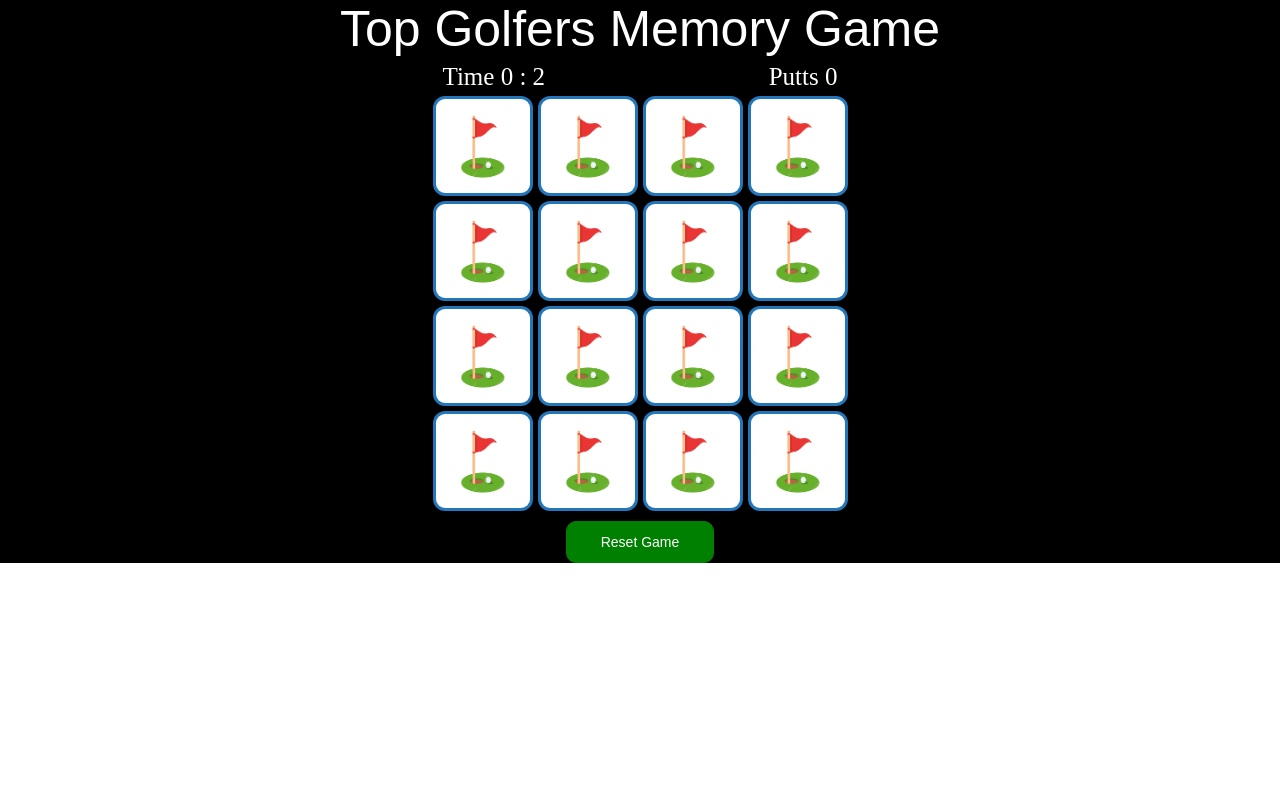
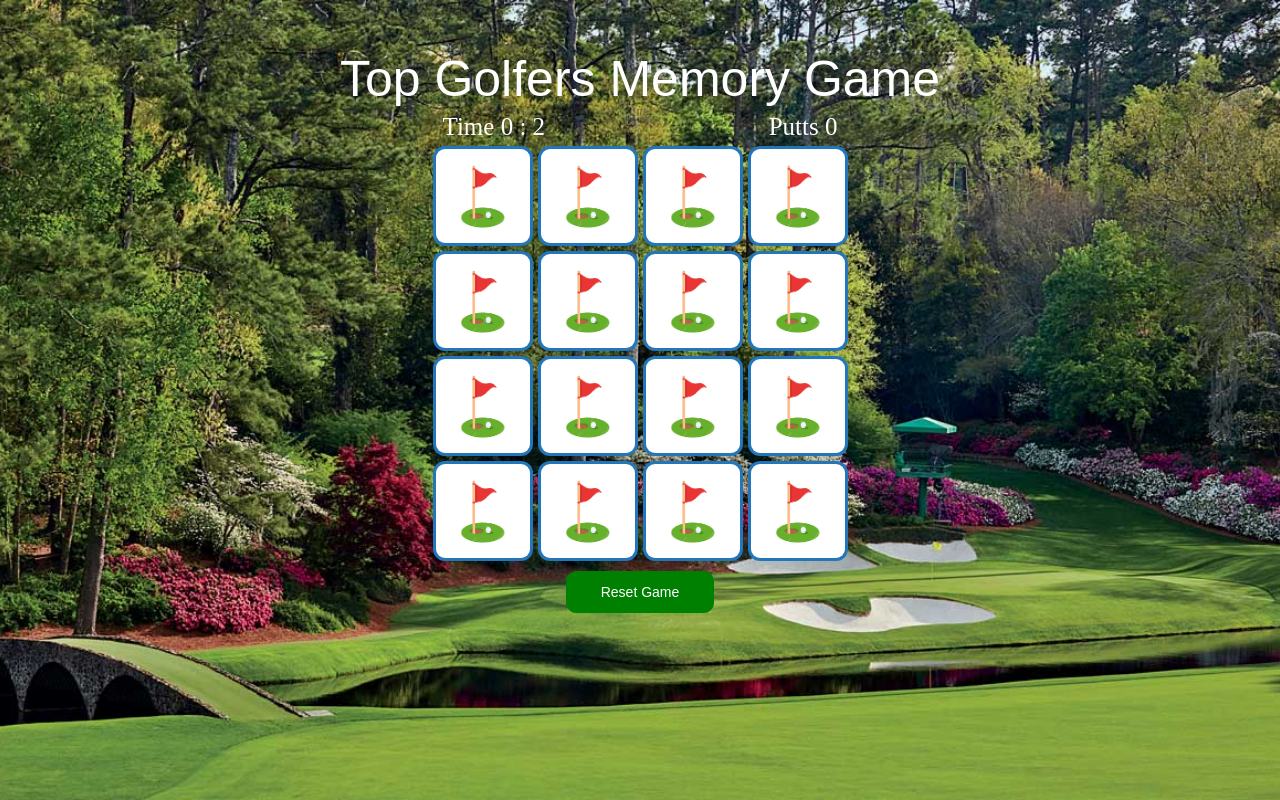
Before and after one commit to PatrickG0308/PP2-GolferMem, a plain HTML site: page index.html in a window 1280 px wide. Both pictures are taken after a click on the button "Tee off!". Shown: the top 800 px of the page. Drawn offline with Linux system fonts and the light colour scheme.

Commit message:
add absolute to game container

```diff
--- a/assets/css/style.css
+++ b/assets/css/style.css
@@ -67,22 +67,19 @@
 /* Game Container and info */
 
 .gameboard {
-    /*background: url(../images/Augusta-National.jpg) no-repeat center center fixed;
-    -webkit-background-size: cover;
+    background: url(../images/Augusta-National.jpg) no-repeat center center fixed;
+   -webkit-background-size: cover;
     -moz-background-size: cover;
     -o-background-size: cover;
     background-size: cover;
-    min-height: 100vh;*/
+    /*min-height: 100vh;*/
    /*background-color: black;
     height: 80%;
     min-height: 1000px;*/
+    position: absolute;
     width: 100%;
     height: 100%;
     background-color: black;
-    margin-top: 0px;
-    margin-left: 0px;
-    margin-bottom: 300px;
-
 }
 
 .page-title {
@@ -91,6 +88,7 @@
     font-weight: normal;
     text-align: center;
     font-size: 50px;
+    margin-top: 50px;
 
 }
 
```
